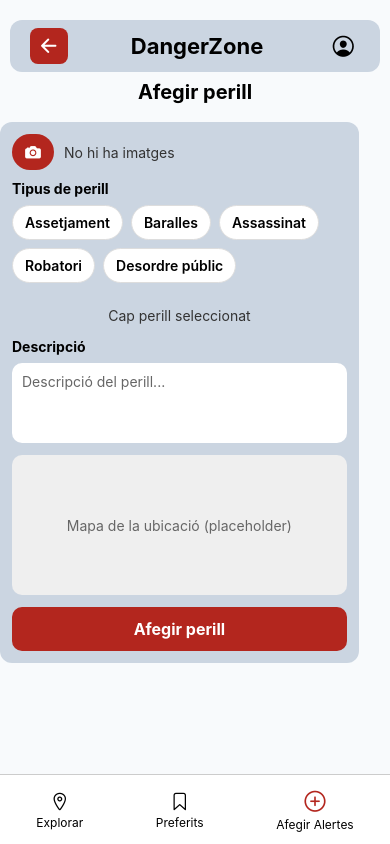
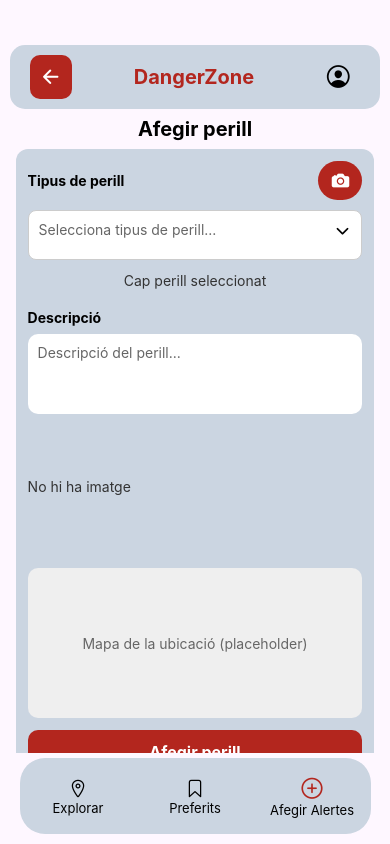
Before and after one commit to MS0l3/Joviat_ProjecteIntermodular_React_ProjectePractica1, a React Native app: screen /AfegirPerills in a window 390 px wide. Built offline with nearby package versions, Linux system fonts and the light colour scheme.

Commit message:
Versio final maquetacio pantalla AfegirPerills
pantalla 7 finalitzada

```diff
--- a/src/Screen/AfegirPerills.js
+++ b/src/Screen/AfegirPerills.js
@@ -1,4 +1,4 @@
-import React, { useState } from "react";
+import React, { useState, useEffect } from "react";
 import {
   View,
   Text,
@@ -11,16 +11,20 @@ import {
 import { useNavigation } from "@react-navigation/native";
 import { Ionicons } from "@expo/vector-icons";
 import * as ImagePicker from "expo-image-picker";
-import styles from "../Styles/Style_TapTopBar"; // reutilitzem els estils base
-
+import * as NavigationBar from "expo-navigation-bar";
+import { StatusBar } from "expo-status-bar";
+import styles from "../Styles/Style_TapTopBar"; // NO TOCAR
 
 export default function AfegirPerills() {
   const navigation = useNavigation();
+
+  // Formulari
   const [selectedTags, setSelectedTags] = useState([]);
   const [description, setDescription] = useState("");
   const [images, setImages] = useState([]);
+  const [dropdownOpen, setDropdownOpen] = useState(false);
 
-  // etiquetes amb nivell
+  // Etiquetes amb perillositat
   const tags = [
     { key: "assetjament", label: "Assetjament", level: 2 },
     { key: "baralles", label: "Baralles", level: 3 },
@@ -29,41 +33,59 @@ export default function AfegirPerills() {
     { key: "desordre", label: "Desordre públic", level: 1 },
   ];
 
+  // Oculta navbar Android
+  useEffect(() => {
+    NavigationBar.setVisibilityAsync("hidden").catch(() => {});
+    NavigationBar.setBehaviorAsync("overlay-swipe").catch(() => {});
+  }, []);
+
   const toggleTag = (key) => {
     setSelectedTags((s) =>
       s.includes(key) ? s.filter((t) => t !== key) : [...s, key]
     );
   };
 
+  // Nivell màxim seleccionat
   const highestLevel = selectedTags.length
     ? Math.max(
-        ...selectedTags.map(
-          (k) => tags.find((t) => t.key === k)?.level ?? 0
-        )
+        ...selectedTags.map((k) => tags.find((t) => t.key === k)?.level ?? 0)
       )
     : 0;
 
+  // Selecció d’imatges
   const pickImages = async () => {
+    try {
       const result = await ImagePicker.launchImageLibraryAsync({
         mediaTypes: ImagePicker.MediaTypeOptions.Images,
+        allowsMultipleSelection: true,
         quality: 0.8,
-      allowsMultipleSelection: true,
       });
+
       if (!result.canceled) {
-      const newUris = result.assets ? result.assets.map((a) => a.uri) : [result.uri];
+        const newUris = result.assets
+          ? result.assets.map((a) => a.uri)
+          : [result.uri];
+
         setImages((prev) => [...prev, ...newUris]);
+      }
+    } catch (e) {
+      console.log("Image pick error:", e);
     }
   };
 
-  const removeImage = (idx) => {
+  const removeImage = (idx) =>
     setImages((prev) => prev.filter((_, i) => i !== idx));
-  };
 
   return (
     <SafeAreaView style={styles.container}>
-      {/* TOP BAR (reutilitza l'estil) */}
+      <StatusBar hidden />
+
+      {/* 🔺 TOP BAR ORIGINAL */}
       <View style={styles.headerContainer}>
-        <TouchableOpacity style={styles.redButton} onPress={() => navigation.goBack()}>
+        <TouchableOpacity
+          style={styles.redButton}
+          onPress={() => navigation.goBack()}
+        >
           <Ionicons name="arrow-back-outline" size={22} color="#fff" />
         </TouchableOpacity>
 
@@ -71,73 +93,151 @@ export default function AfegirPerills() {
           <Text style={styles.textoMarca}>DangerZone</Text>
         </View>
 
-        <TouchableOpacity style={styles.botonUsuario} onPress={() => navigation.navigate("Pantalla_Usuario")}>
-          <Ionicons name="person-circle-outline" size={26} color="#000" />
+        <TouchableOpacity
+          style={styles.botonUsuario}
+          onPress={() => navigation.navigate("Pantalla_Usuario")}
+        >
+          <Ionicons name="person-circle-outline" size={28} color="#000" />
         </TouchableOpacity>
       </View>
 
-      {/* títol petit */}
-      <Text style={{ textAlign: "center", color: "#000", fontSize: 20, fontWeight: "700", marginVertical: 8 }}>
+      {/* TÍTOL */}
+      <Text
+        style={{
+          textAlign: "center",
+          color: "#000",
+          fontSize: 20,
+          fontWeight: "700",
+          marginVertical: 8,
+        }}
+      >
         Afegir perill
       </Text>
 
-      {/* CONTINGUT: caixa central amb fons igual al header */}
+      {/* 🔳 CAIXA CENTRAL */}
       <View style={styles.mainContent}>
         <ScrollView
           contentContainerStyle={{
             width: "92%",
             borderRadius: 12,
             padding: 12,
-            backgroundColor: "#CBD5E1", // mateix color que headerContainer (Style_TapTopBar)
+            backgroundColor: "#CBD5E1", // igual al TapTopBar
+            alignSelf: "center",
           }}
           showsVerticalScrollIndicator={false}
         >
-          {/* fila superior: botó afegir imatges (esquerra) + carrusel (dreta) */}
-          <View style={{ flexDirection: "row", alignItems: "center", marginBottom: 10 }}>
+          {/* TITOL + BOTÓ FOTO A LA DRETA */}
+          <View
+            style={{
+              flexDirection: "row",
+              justifyContent: "space-between",
+              alignItems: "center",
+              marginBottom: 10,
+            }}
+          >
+            <Text style={{ fontWeight: "700", color: "#000" }}>
+              Tipus de perill
+            </Text>
+
             <TouchableOpacity
               style={{
                 backgroundColor: "#B3261E",
                 paddingHorizontal: 12,
                 paddingVertical: 8,
                 borderRadius: 20,
-                marginRight: 10,
               }}
               onPress={pickImages}
             >
-              <Ionicons name="camera" size={18} color="#fff" />
+              <Ionicons name="camera" size={20} color="#fff" />
+            </TouchableOpacity>
+          </View>
+
+          {/* DESPLEGABLE TIPUS PERILL */}
+          <TouchableOpacity
+            onPress={() => setDropdownOpen(!dropdownOpen)}
+            activeOpacity={0.9}
+            style={{
+              backgroundColor: "#fff",
+              borderRadius: 8,
+              borderWidth: 1,
+              borderColor: "#ccc",
+              padding: 10,
+              flexDirection: "row",
+              flexWrap: "wrap",
+              minHeight: 50,
+            }}
+          >
+            {selectedTags.length === 0 ? (
+              <Text style={{ color: "#666" }}>
+                Selecciona tipus de perill...
+              </Text>
+            ) : (
+              selectedTags.map((k) => {
+                const tag = tags.find((t) => t.key === k);
+                return (
+                  <View
+                    key={k}
+                    style={{
+                      flexDirection: "row",
+                      alignItems: "center",
+                      backgroundColor: "#FEE2E2",
+                      borderColor: "#B3261E",
+                      borderWidth: 1,
+                      borderRadius: 20,
+                      paddingHorizontal: 10,
+                      paddingVertical: 4,
+                      marginRight: 6,
+                      marginBottom: 6,
+                    }}
+                  >
+                    <Text
+                      style={{
+                        color: "#B3261E",
+                        fontWeight: "600",
+                        marginRight: 8,
+                      }}
+                    >
+                      {tag?.label}
+                    </Text>
+
+                    <TouchableOpacity
+                      onPress={() => toggleTag(k)}
+                      style={{
+                        width: 22,
+                        height: 22,
+                        borderRadius: 50,
+                        backgroundColor: "#B3261E",
+                        alignItems: "center",
+                        justifyContent: "center",
+                      }}
+                    >
+                      <Ionicons name="checkmark" size={14} color="#fff" />
+                    </TouchableOpacity>
+                  </View>
+                );
+              })
+            )}
+
+            <Ionicons
+              name={dropdownOpen ? "chevron-up" : "chevron-down"}
+              size={18}
+              color="#000"
+              style={{ marginLeft: "auto" }}
+            />
           </TouchableOpacity>
 
-            <ScrollView horizontal showsHorizontalScrollIndicator={false} style={{ flex: 1 }}>
-              {images.length === 0 ? (
-                <View style={{ paddingVertical: 6 }}>
-                  <Text style={{ color: "#333" }}>No hi ha imatges</Text>
-                </View>
-              ) : (
-                images.map((uri, i) => (
-                  <View key={i} style={{ marginRight: 8 }}>
-                    <Image source={{ uri }} style={{ width: 72, height: 72, borderRadius: 8 }} />
-                    <TouchableOpacity
-                      onPress={() => removeImage(i)}
+          {/* LLISTA DESPLEGABLE */}
+          {dropdownOpen && (
+            <View
               style={{
-                        position: "absolute",
-                        top: -6,
-                        right: -6,
-                        backgroundColor: "#000000AA",
-                        borderRadius: 10,
-                        padding: 2,
+                backgroundColor: "#fff",
+                borderRadius: 8,
+                borderWidth: 1,
+                borderColor: "#ccc",
+                marginTop: 6,
+                paddingVertical: 6,
               }}
             >
-                      <Text style={{ color: "#fff", fontSize: 12 }}>x</Text>
-                    </TouchableOpacity>
-                  </View>
-                ))
-              )}
-            </ScrollView>
-          </View>
-
-          {/* SELECTOR MULTI: etiquetes com pills */}
-          <Text style={{ fontWeight: "700", color: "#000", marginBottom: 8 }}>Tipus de perill</Text>
-          <View style={{ flexDirection: "row", flexWrap: "wrap", marginBottom: 10 }}>
               {tags.map((t) => {
                 const active = selectedTags.includes(t.key);
                 return (
@@ -145,37 +245,60 @@ export default function AfegirPerills() {
                     key={t.key}
                     onPress={() => toggleTag(t.key)}
                     style={{
-                    backgroundColor: active ? "#B3261E" : "#fff",
-                    borderColor: active ? "#7a0f0f" : "#ddd",
-                    borderWidth: 1,
-                    paddingHorizontal: 12,
+                      flexDirection: "row",
+                      alignItems: "center",
                       paddingVertical: 8,
-                    borderRadius: 20,
-                    marginRight: 8,
-                    marginBottom: 8,
+                      paddingHorizontal: 10,
+                      backgroundColor: active ? "#FEE2E2" : "#fff",
                     }}
                   >
-                  <Text style={{ color: active ? "#fff" : "#000", fontWeight: "600" }}>{t.label}</Text>
+                    <View
+                      style={{
+                        width: 22,
+                        height: 22,
+                        borderRadius: 50,
+                        borderWidth: 2,
+                        borderColor: active ? "#B3261E" : "#999",
+                        alignItems: "center",
+                        justifyContent: "center",
+                        marginRight: 10,
+                        backgroundColor: active ? "#B3261E" : "transparent",
+                      }}
+                    >
+                      {active && (
+                        <Ionicons name="checkmark" size={14} color="#fff" />
+                      )}
+                    </View>
+
+                    <Text style={{ color: "#000" }}>{t.label}</Text>
                   </TouchableOpacity>
                 );
               })}
             </View>
+          )}
 
-          {/* TRIANGLES segons nivell maxim */}
-          <View style={{ alignItems: "center", marginVertical: 6 }}>
+          {/* TRIANGLES */}
+          <View style={{ alignItems: "center", marginVertical: 12 }}>
             {highestLevel === 0 ? (
               <Text style={{ color: "#333" }}>Cap perill seleccionat</Text>
             ) : (
               <View style={{ flexDirection: "row" }}>
                 {Array.from({ length: highestLevel }).map((_, i) => (
-                  <Text key={i} style={{ color: "#B3261E", fontSize: 20, marginHorizontal: 3 }}>▲</Text>
+                  <Text
+                    key={i}
+                    style={{ color: "#B3261E", fontSize: 22, marginHorizontal: 3 }}
+                  >
+                    ▲
+                  </Text>
                 ))}
               </View>
             )}
           </View>
 
           {/* DESCRIPCIÓ */}
-          <Text style={{ fontWeight: "700", color: "#000", marginTop: 8 }}>Descripció</Text>
+          <Text style={{ fontWeight: "700", color: "#000", marginTop: 8 }}>
+            Descripció
+          </Text>
           <TextInput
             value={description}
             onChangeText={setDescription}
@@ -192,8 +315,63 @@ export default function AfegirPerills() {
             }}
           />
 
+          {/* IMATGES SOTA DESCRIPCIÓ */}
+          <ScrollView
+            horizontal
+            showsHorizontalScrollIndicator={false}
+            style={{ marginTop: 12, marginBottom: 10 }}
+          >
+            {images.length === 0 ? (
+              <View
+                style={{
+                  width: "100%",
+                  height: 120,
+                  justifyContent: "center",
+                  alignItems: "center",
+                }}
+              >
+                <Text style={{ color: "#333" }}>No hi ha imatge</Text>
+              </View>
+            ) : (
+              images.map((uri, i) => (
+                <View key={i} style={{ marginRight: 12 }}>
+                  <Image
+                    source={{ uri }}
+                    style={{
+                      width: 120,
+                      height: 120,
+                      borderRadius: 12,
+                    }}
+                  />
+                  <TouchableOpacity
+                    onPress={() => removeImage(i)}
+                    style={{
+                      position: "absolute",
+                      top: -6,
+                      right: -6,
+                      backgroundColor: "#0009",
+                      borderRadius: 12,
+                      padding: 3,
+                    }}
+                  >
+                    <Text style={{ color: "#fff", fontSize: 12 }}>x</Text>
+                  </TouchableOpacity>
+                </View>
+              ))
+            )}
+          </ScrollView>
+
           {/* MAPA (placeholder) */}
-          <View style={{ height: 140, backgroundColor: "#EFEFEF", borderRadius: 10, justifyContent: "center", alignItems: "center", marginVertical: 12 }}>
+          <View
+            style={{
+              height: 150,
+              backgroundColor: "#EFEFEF",
+              borderRadius: 10,
+              justifyContent: "center",
+              alignItems: "center",
+              marginVertical: 12,
+            }}
+          >
             <Text style={{ color: "#666" }}>Mapa de la ubicació (placeholder)</Text>
           </View>
 
@@ -204,32 +382,39 @@ export default function AfegirPerills() {
               paddingVertical: 12,
               borderRadius: 10,
               alignItems: "center",
+              marginBottom: 10,
             }}
             onPress={() => {
-              // placeholder: aquí guardaràs el post
-              console.log("Afegir: ", { selectedTags, description, images });
-              // feedback senzill
+              console.log("Afegit:", { selectedTags, description, images });
               alert("Perill afegit (simulat)");
             }}
           >
-            <Text style={{ color: "#fff", fontWeight: "700", fontSize: 16 }}>Afegir perill</Text>
+            <Text style={{ color: "#fff", fontWeight: "700", fontSize: 16 }}>
+              Afegir perill
+            </Text>
           </TouchableOpacity>
         </ScrollView>
       </View>
 
-      {/* TABBAR (reutilitza estils) */}
+      {/* MENÚ INFERIOR */}
       <View style={styles.tabBar}>
-        <TouchableOpacity style={styles.tabButton} onPress={() => { navigation.navigate("Pantalla_Explorar"); }}>
+        <TouchableOpacity
+          style={styles.tabButton}
+          onPress={() => navigation.navigate("Pantalla_Explorar")}
+        >
           <Ionicons name="location-outline" size={20} color="#000" />
           <Text style={styles.tabText}>Explorar</Text>
         </TouchableOpacity>
 
-        <TouchableOpacity style={styles.tabButton} onPress={() => { navigation.navigate("Pantalla_Preferits"); }}>
+        <TouchableOpacity
+          style={styles.tabButton}
+          onPress={() => navigation.navigate("Pantalla_Preferits")}
+        >
           <Ionicons name="bookmark-outline" size={20} color="#000" />
           <Text style={styles.tabText}>Preferits</Text>
         </TouchableOpacity>
 
-        <TouchableOpacity style={styles.tabButton} onPress={() => { /* ja estem a Afegir */ }}>
+        <TouchableOpacity style={styles.tabButton}>
           <Ionicons name="add-circle-outline" size={26} color="#B3261E" />
           <Text style={styles.tabText}>Afegir Alertes</Text>
         </TouchableOpacity>
--- a/src/Styles/Style_TapTopBar.js
+++ b/src/Styles/Style_TapTopBar.js
@@ -3,169 +3,132 @@ import { StyleSheet } from "react-native";
 export default StyleSheet.create({
   container: {
     flex: 1,
-    backgroundColor: "#F8FAFC", // color base de fons suau
+    backgroundColor: "#FEF7FF", // Fondo general
+    alignItems: "center",
   },
 
-  /* ─── HEADER SUPERIOR ─────────────────────────── */
+  // 🟥 CABECERA
   headerContainer: {
     flexDirection: "row",
     alignItems: "center",
     justifyContent: "space-between",
-    backgroundColor: "#CBD5E1", // mateix color que caixa central
+    backgroundColor: "#CBD5E1",
     width: "95%",
     paddingHorizontal: 20,
     paddingVertical: 8,
-    borderRadius: 12,
-    alignSelf: "center",
-    marginTop: 20,
+    borderBottomLeftRadius: 15,
+    borderBottomRightRadius: 15,
+    borderTopLeftRadius: 15,
+    borderTopRightRadius: 15,
+    marginTop: 45,
+
   },
 
+   // 🔴 ESTILO POR DEFECTO: BOTÓN ROJO DE RETROCESO
   redButton: {
-    backgroundColor: "#B3261E",
-    borderRadius: 8,
-    paddingHorizontal: 8,
-    paddingVertical: 6,
+    backgroundColor: "#B3261E", // rojo
+    borderRadius: 10,
+    padding: 10,
+    color: "#ffffffff"
+  },
+
+  // ⚙️ ESTILO ADICIONAL PARA EL MODO AJUSTES
+  settingsButton: {
+    backgroundColor: "#CBD5E1", // gris claro
   },
 
   botonMarca: {
-    backgroundColor: "transparent",
-    justifyContent: "center",
+    flex: 1,
     alignItems: "center",
   },
 
   textoMarca: {
-    fontSize: 22,
+    color: "#B3261E",
+    fontSize: 20,
     fontWeight: "bold",
-    color: "#000",
   },
 
   botonUsuario: {
-    padding: 4,
-    justifyContent: "center",
-    alignItems: "center",
+    backgroundColor: "transparent",
+    padding: 8,
   },
 
-  /* ─── CONTINGUT CENTRAL ───────────────────────── */
+  // ⚙️ SWITCH MAPA / LLISTA
+  switchContainer: {
+    flexDirection: "row",
+    backgroundColor: "#CBD5E1",
+    borderRadius: 20,
+    marginVertical: 20,
+    overflow: "hidden",
+    marginHorizontal: 10,
+  },
+
+  switchButton: {
+    flex: 1,
+    alignItems: "center",
+    paddingVertical: 8,
+  },
+
+  switchButtonActivo: {
+    backgroundColor: "#B3261E",
+    borderRadius: 20,
+
+  },
+
+  switchText: {
+    color: "#000",
+    fontWeight: "600",
+  },
+
+  switchTextActivo: {
+    color: "#FFF",
+  },
+
+  // 📍 CONTENIDO
   mainContent: {
     flex: 1,
-    justifyContent: "flex-start",
-    alignItems: "center",
-    marginTop: 10,
-    marginBottom: 80, // deixa espai per la tabBar
+    width: "100%",
+    justifyContent: "center",
+    alignItems: "top",
   },
 
-  /* ─── CAIXA CENTRAL (per AfegirPerills) ───────── */
-  dangerBox: {
-    width: "92%",
-    backgroundColor: "#CBD5E1",
-    borderRadius: 12,
-    padding: 12,
-  },
-
-  addImageButton: {
-    backgroundColor: "#B3261E",
-    paddingHorizontal: 12,
-    paddingVertical: 8,
-    borderRadius: 20,
-    marginRight: 10,
-  },
-
-  imageThumbnail: {
-    width: 72,
-    height: 72,
-    borderRadius: 8,
-    marginRight: 8,
-  },
-
-  removeImageButton: {
-    position: "absolute",
-    top: -6,
-    right: -6,
-    backgroundColor: "#000000AA",
-    borderRadius: 10,
-    padding: 2,
-  },
-
-  /* ─── MULTISELECT PILLS ───────────────────────── */
-  tagPill: {
-    borderWidth: 1,
-    borderColor: "#ddd",
-    paddingHorizontal: 12,
-    paddingVertical: 8,
-    borderRadius: 20,
-    marginRight: 8,
-    marginBottom: 8,
-  },
-
-  tagPillActive: {
-    backgroundColor: "#B3261E",
-    borderColor: "#7a0f0f",
-  },
-
-  tagText: {
-    fontWeight: "600",
-    color: "#000",
-  },
-
-  tagTextActive: {
-    color: "#fff",
-  },
-
-  /* ─── DESCRIPCIÓ ──────────────────────────────── */
-  descriptionBox: {
-    backgroundColor: "#fff",
-    borderRadius: 10,
-    padding: 10,
-    marginTop: 8,
-    minHeight: 80,
-    textAlignVertical: "top",
-  },
-
-  /* ─── MAP PLACEHOLDER ─────────────────────────── */
-  mapBox: {
-    height: 140,
-    backgroundColor: "#EFEFEF",
-    borderRadius: 10,
-    justifyContent: "center",
-    alignItems: "center",
-    marginVertical: 12,
-  },
-
-  /* ─── BOTÓ AFEGIR ─────────────────────────────── */
-  addButton: {
-    backgroundColor: "#B3261E",
-    paddingVertical: 12,
-    borderRadius: 10,
-    alignItems: "center",
-  },
-
-  addButtonText: {
-    color: "#fff",
-    fontWeight: "700",
-    fontSize: 16,
-  },
-
-  /* ─── BARRA INFERIOR (TABTOPBAR) ──────────────── */
+  // 🔻 TABBAR
   tabBar: {
     flexDirection: "row",
     justifyContent: "space-around",
     alignItems: "center",
-    height: 70,
-    backgroundColor: "#fff",
-    position: "absolute",
-    bottom: 0,
-    width: "100%",
-    borderTopWidth: 1,
-    borderTopColor: "#ccc",
+    backgroundColor: "#CBD5E1",
+    width: "90%",
+    alignSelf: "center",
+    marginBottom: 10,
+    paddingVertical: 10,
+    borderRadius: 25,
+    marginTop: 5,
   },
 
   tabButton: {
     alignItems: "center",
+    justifyContent: "center",
+    flex: 1,
+    paddingVertical: 6,
+    borderRadius: 20,
+  },
+
+  tabButtonActivo: {
+    backgroundColor: "#FFF8F7",
+    borderWidth: 1,
+    padding: 2,
+    borderColor: "#B3261E",
+    marginHorizontal: 10,
   },
 
   tabText: {
-    fontSize: 12,
     color: "#000",
-    marginTop: 2,
+    fontSize: 13,
+  },
+
+  tabTextActivo: {
+    color: "#B3261E",
+    fontWeight: "bold",
   },
 });
```
Lines whose indentation alone changed are shown as unchanged.
